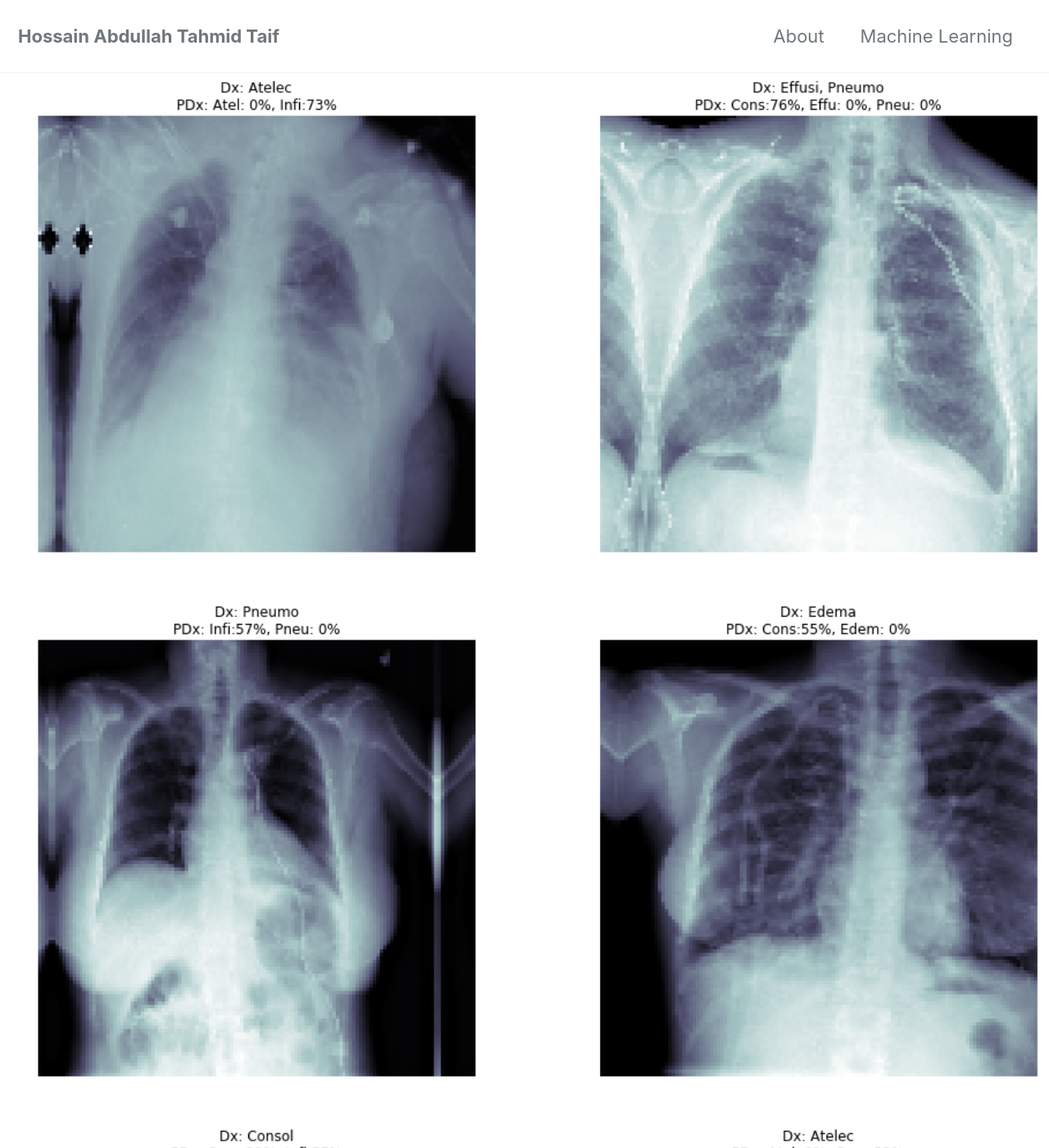
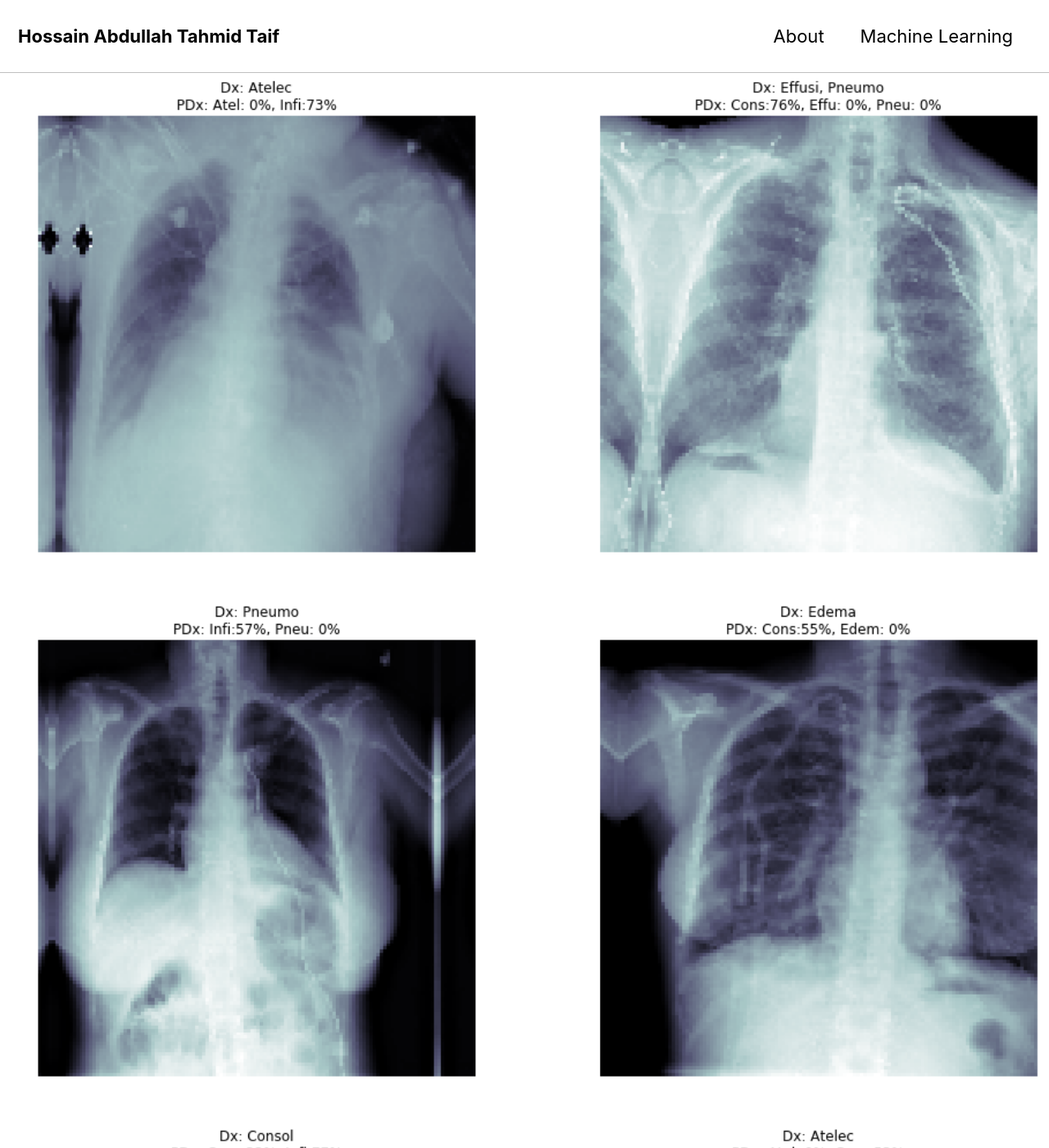
Before and after one commit to taiftahmid/taiftahmid, a Jekyll site: the page built from _posts/2018-10-03-lung-disease-detection.md, in a window 1280 px wide and 1400 px high. Shown: the whole window at 82% size. Built offline with Jekyll 4.4.1, drawn with Linux system fonts in a browser that asks for light colours; cached includes are drawn as plain includes; nearby versions of some CDN libraries; formulas are drawn with MathJax 3; some of the changed text lies outside the part shown.

Commit message:
trying a new theme

```diff
--- a/_config.yml
+++ b/_config.yml
@@ -12,7 +12,7 @@
 
 # theme                  : "minimal-mistakes-jekyll"
 # remote_theme           : "mmistakes/minimal-mistakes"
-minimal_mistakes_skin    : "default" # "air", "aqua", "contrast", "dark", "dirt", "neon", "mint", "plum", "sunrise"
+minimal_mistakes_skin    : "contrast" # "air", "aqua", "contrast", "dark", "dirt", "neon", "mint", "plum", "sunrise"
 
 # Site Settings
 locale                   : "bn_BD"
```
Also changed, not shown: _posts/2018-10-03-lung-disease-detection.md (+1 -0 lines).
